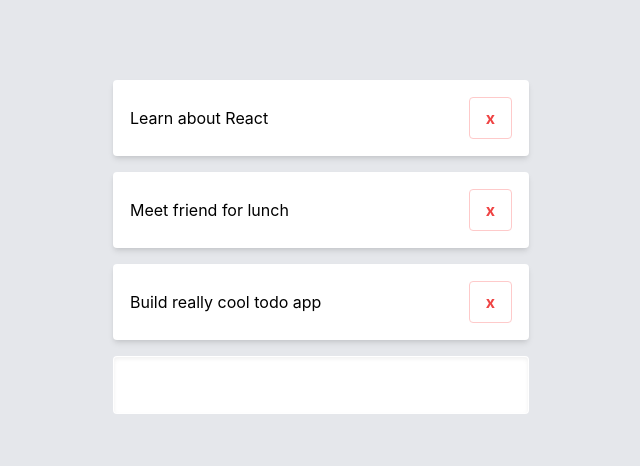
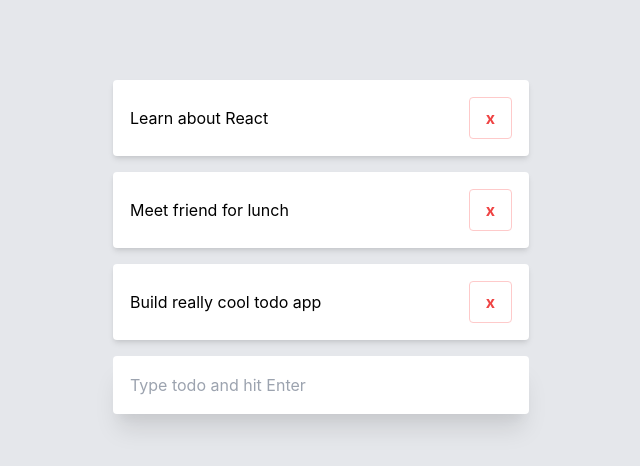
Before and after one commit to ilyosjon09/todo, a React (Create React App) app: page / in a window 1280 px wide. Shown: the top 466 px of the page, without its empty margins (319-959 px from the left). Built offline with nearby package versions, Linux system fonts and the light colour scheme.

Commit message:
Improve input box UX

```diff
--- a/src/App.js
+++ b/src/App.js
@@ -33,9 +33,10 @@ function TodoForm({ addTodo }) {
     <form onSubmit={handleSubmit}>
       <input
         type="text"
-        className="block w-full rounded bg-white shadow-inner p-4 mb-4 border border-transparent hover:border-yellow-200"
+        className="block w-full rounded bg-white p-4 mb-4 border border-transparent hover:border-blue-200 shadow-xl"
         value={value}
         onChange={e => setValue(e.target.value)}
+        placeholder="Type todo and hit Enter"
       />
     </form>
   );
```
